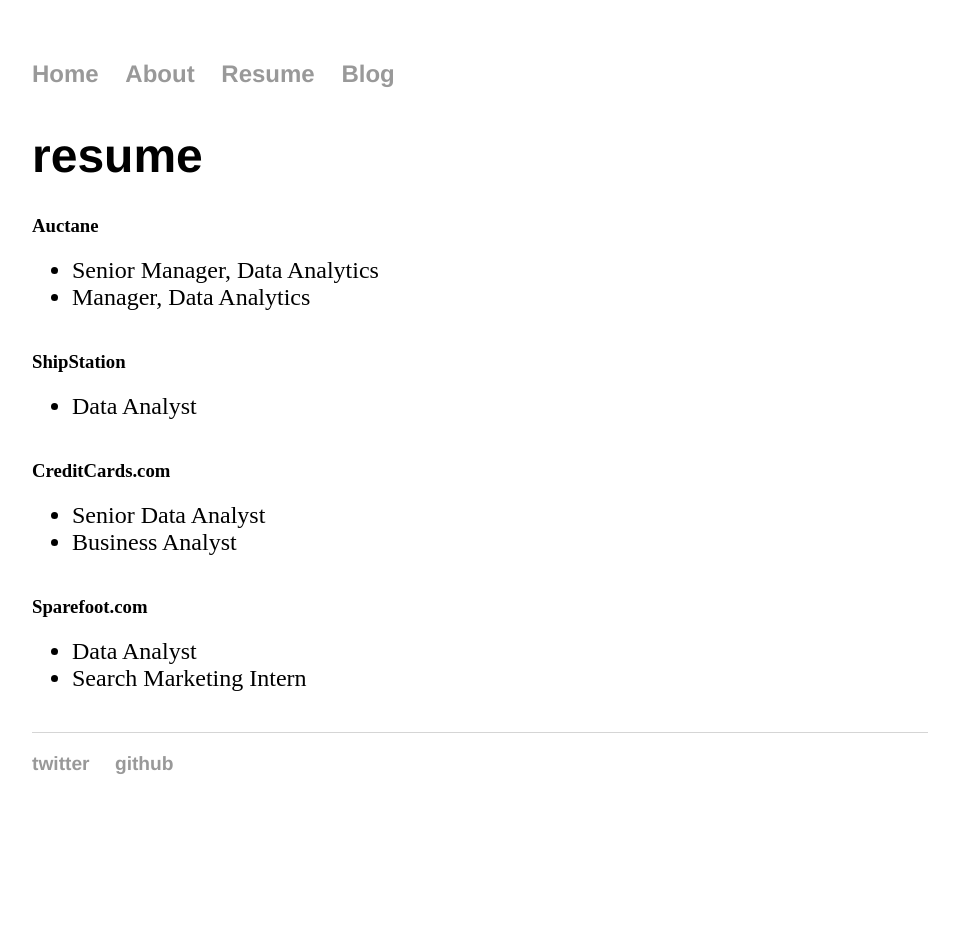
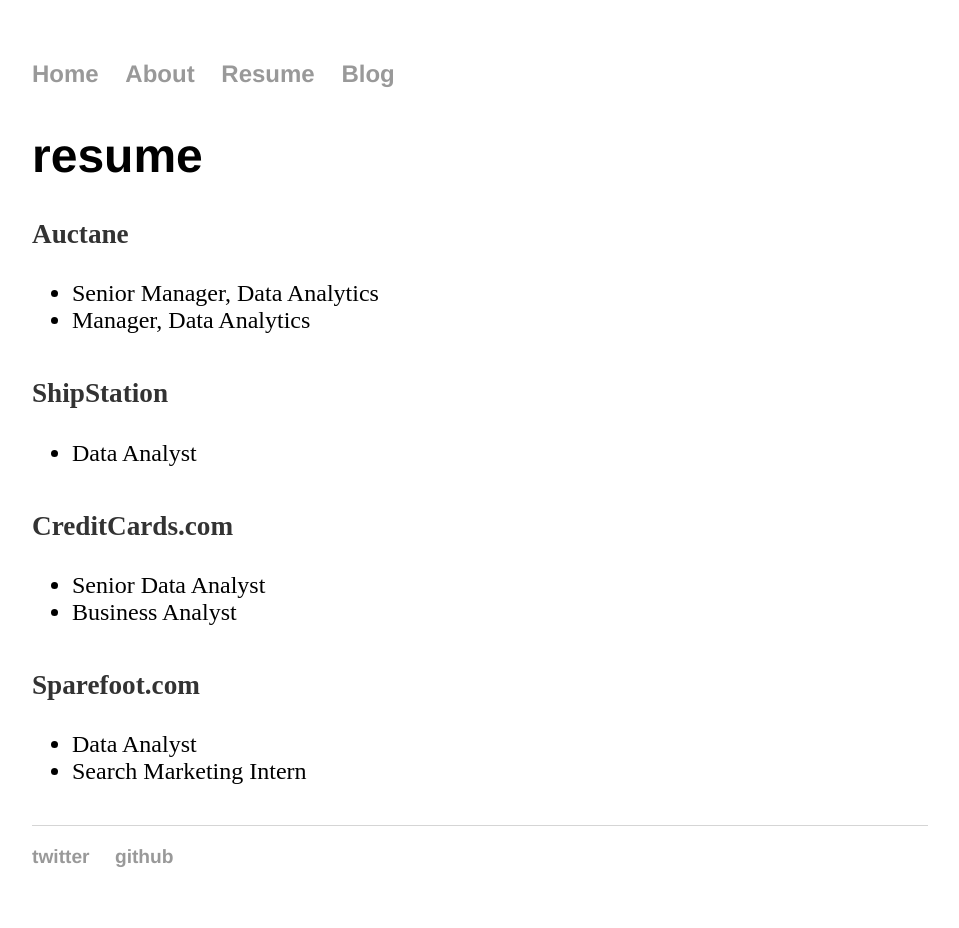
Before and after one commit to chetchavat/chetchavat.github.io, a Jekyll site: the page built from resume.md, in a window 1280 px wide. Shown: the whole page, without its empty margins (160-1119 px from the left). Built offline with Jekyll 4.4.1, drawn with Linux system fonts in a browser that asks for light colours; before the commit the page ends 900 px from its top, so only the background shows below that.

Commit message:
yeah text styling baby

```diff
--- a/css/main.css
+++ b/css/main.css
@@ -28,6 +28,13 @@
   line-height: 1.4em;
   color: #333;
 }
+
+h3 {
+  font-size: 1.7em;
+  line-height: 1.4em;
+  color: #333;
+}
+
 footer {
   border-top: 1px solid #d5d5d5;
   font-size: .8em;
```
